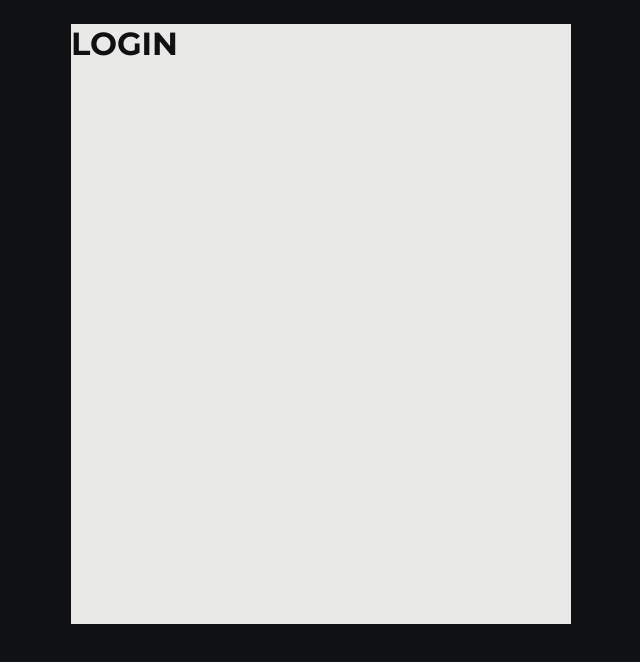
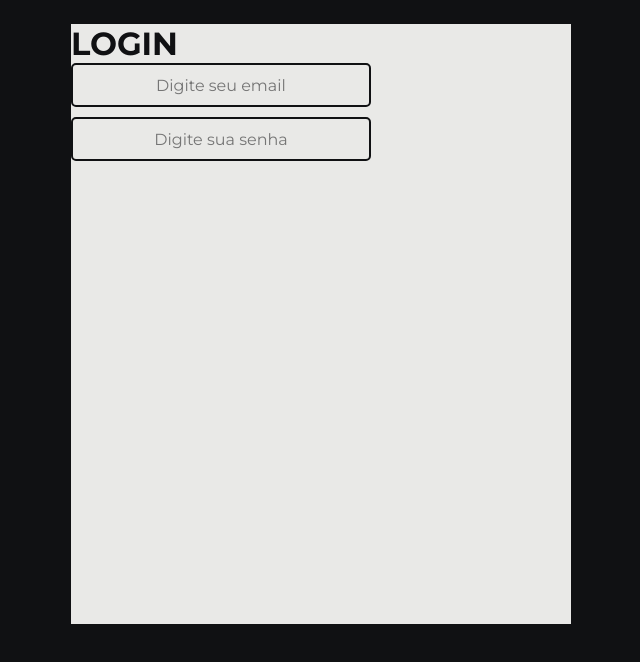
Before and after one commit to brunoapollon/brunoapollon-never-forget-front, a React (Vite) app: page / in a window 1280 px wide. Shown: the top 662 px of the page, without its empty margins (319-959 px from the left). Built offline with nearby package versions, Linux system fonts and the light colour scheme.

Commit message:
feat: creating input component

```diff
--- a/src/pages/Login/index.jsx
+++ b/src/pages/Login/index.jsx
@@ -1,11 +1,15 @@
 import React from 'react';
 import { Container, Content } from './styles';
+
+import Input from '../components/Input';
 
 const Login = function () {
   return (
     <Container>
       <Content>
         <h1>LOGIN</h1>
+        <Input type="email" placeholder="Digite seu email" />
+        <Input type="password" placeholder="Digite sua senha" />
       </Content>
     </Container>
   );
--- /dev/null
+++ b/src/pages/components/Input/index.jsx
@@ -0,0 +1,13 @@
+import React from 'react';
+
+import { Container, Input } from './styles';
+
+const InputComponent = function (props) {
+  return (
+    <Container>
+      <Input {...props} />
+    </Container>
+  );
+};
+
+export default InputComponent;
--- /dev/null
+++ b/src/pages/components/Input/styles.js
@@ -0,0 +1,26 @@
+import styled from 'styled-components';
+
+export const Container = styled.div`
+  width: 18.75em;
+  height: 2.75em;
+  border: 0.125em solid var(--dark-gray);
+  border-radius: 0.3125em;
+  padding: 0.3125em;
+  & + div {
+    margin-top: 0.625em;
+  }
+`;
+
+export const Input = styled.input`
+  width: 100%;
+  height: 100%;
+  border: none;
+  background: transparent;
+  color: var(--dark-gray);
+  font-size: 16px;
+  text-align: center;
+  &:focus {
+    box-shadow: 0 0 0 0;
+    outline: 0;
+  }
+`;
```
